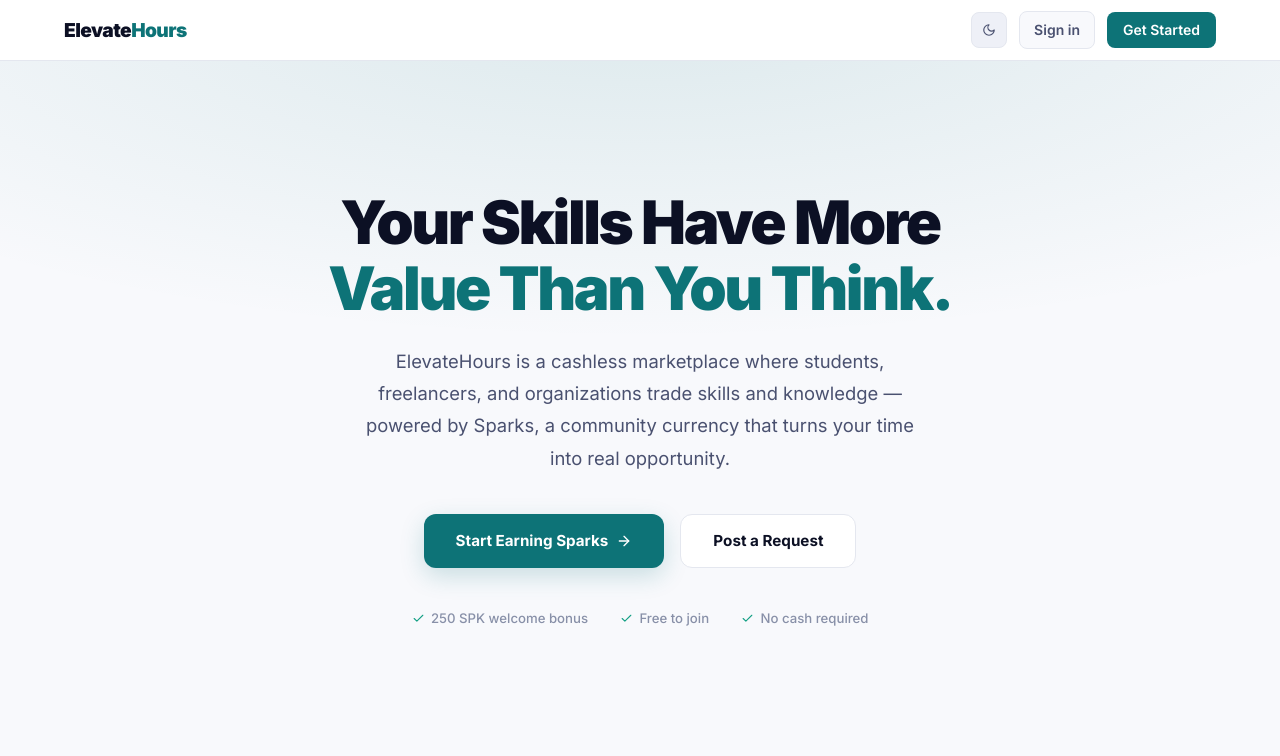
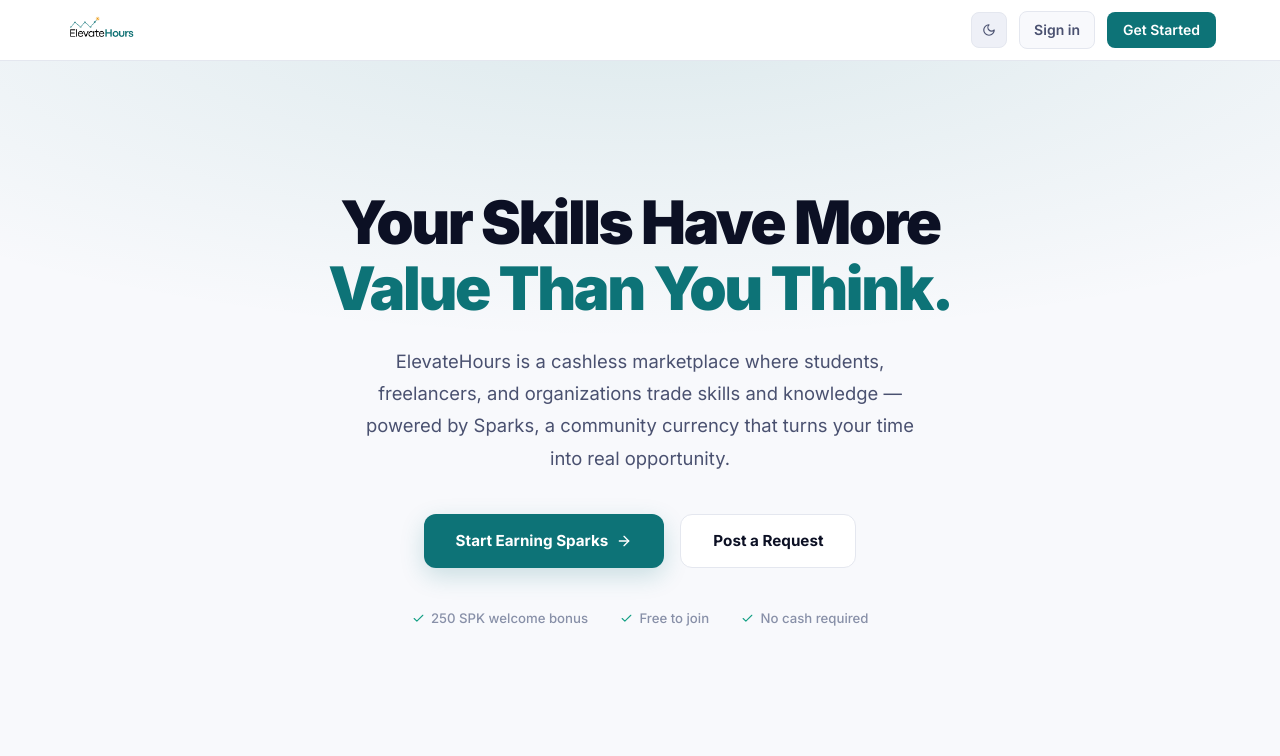
Before and after one commit to Ja-b-ir/ElevateHours, a Next.js app: page / in a window 1280 px wide. Shown: the top 756 px of the page. Built offline with nearby package versions, Linux system fonts and the light colour scheme; no server answers; the database is empty.

Commit message:
Update page.js

```diff
--- a/src/app/page.js
+++ b/src/app/page.js
@@ -1,6 +1,7 @@
 'use client'
 import { useEffect, useState } from 'react'
 import { supabase } from '@/lib/supabase'
+import Logo from '@/components/Logo'
 import { Sun, Moon, ArrowRight, Check, ChevronRight } from 'lucide-react'
 
 export default function LandingPage() {
@@ -34,8 +35,8 @@
       {/* Navbar */}
       <nav style={{ background: 'var(--surface)', borderBottom: '1px solid var(--border)', position: 'sticky', top: 0, zIndex: 100, backdropFilter: 'blur(12px)', overflowX: 'hidden' }}>
         <div className="eh-land-nav" style={{ maxWidth: 1200, margin: '0 auto', padding: '0 1.5rem', display: 'flex', flexWrap: 'nowrap', alignItems: 'center', justifyContent: 'space-between', height: 60 }}>
-          <div className="eh-land-logo" style={{ fontWeight: 900, fontSize: '1.2rem', letterSpacing: '-0.03em', whiteSpace: 'nowrap', flexShrink: 0 }}>
-            Elevate<span style={{ color: 'var(--brand)' }}>Hours</span>
+          <div className="eh-land-logo" style={{ flexShrink: 0 }}>
+            <Logo height={26} linkTo="/" />
           </div>
           <div className="eh-land-actions" style={{ display: 'flex', gap: '0.75rem', alignItems: 'center', flexShrink: 0 }}>
             <button onClick={toggleTheme} style={{ width: 36, height: 36, borderRadius: 'var(--radius-sm)', background: 'var(--surface-3)', border: '1px solid var(--border)', color: 'var(--text-2)', display: 'flex', alignItems: 'center', justifyContent: 'center', cursor: 'pointer', flexShrink: 0 }}>
@@ -243,8 +244,8 @@
         <div style={{ maxWidth: 1100, margin: '0 auto' }}>
           <div style={{ display: 'grid', gridTemplateColumns: 'repeat(auto-fit, minmax(200px, 1fr))', gap: '2.5rem', marginBottom: '2.5rem' }}>
             <div>
-              <div style={{ fontWeight: 900, fontSize: '1.1rem', letterSpacing: '-0.03em', marginBottom: '0.625rem' }}>
-                Elevate<span style={{ color: 'var(--brand)' }}>Hours</span>
+              <div style={{ marginBottom: '0.625rem' }}>
+                <Logo height={22} linkTo="/" />
               </div>
               <p style={{ color: 'var(--text-3)', fontSize: '0.825rem', lineHeight: 1.65, marginBottom: '0.75rem' }}>Turn Your Skills Into Impact</p>
               <div style={{ color: 'var(--text-3)', fontSize: '0.75rem' }}>
```
